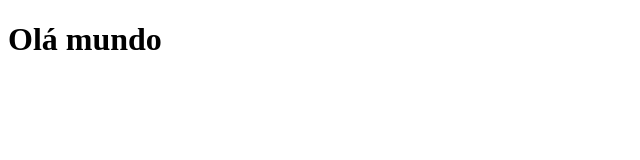
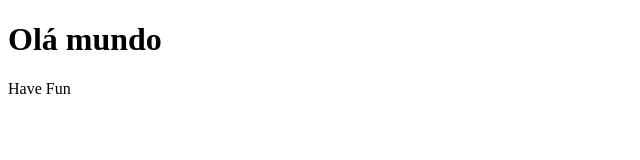
Before and after one commit to gabriellrr/demo-repository, a plain HTML site: page index.html in a window 1280 px wide. Shown: the full height of the page, 0-640 px from the left. Drawn offline with Linux system fonts and the light colour scheme.

Commit message:
Adiciona texto ao index.html

```diff
--- a/index.html
+++ b/index.html
@@ -8,5 +8,6 @@
 </head>
 <body>
     <h1>Olá mundo</h1>
+    <p>Have Fun</p>
 </body>
 </html>
```
